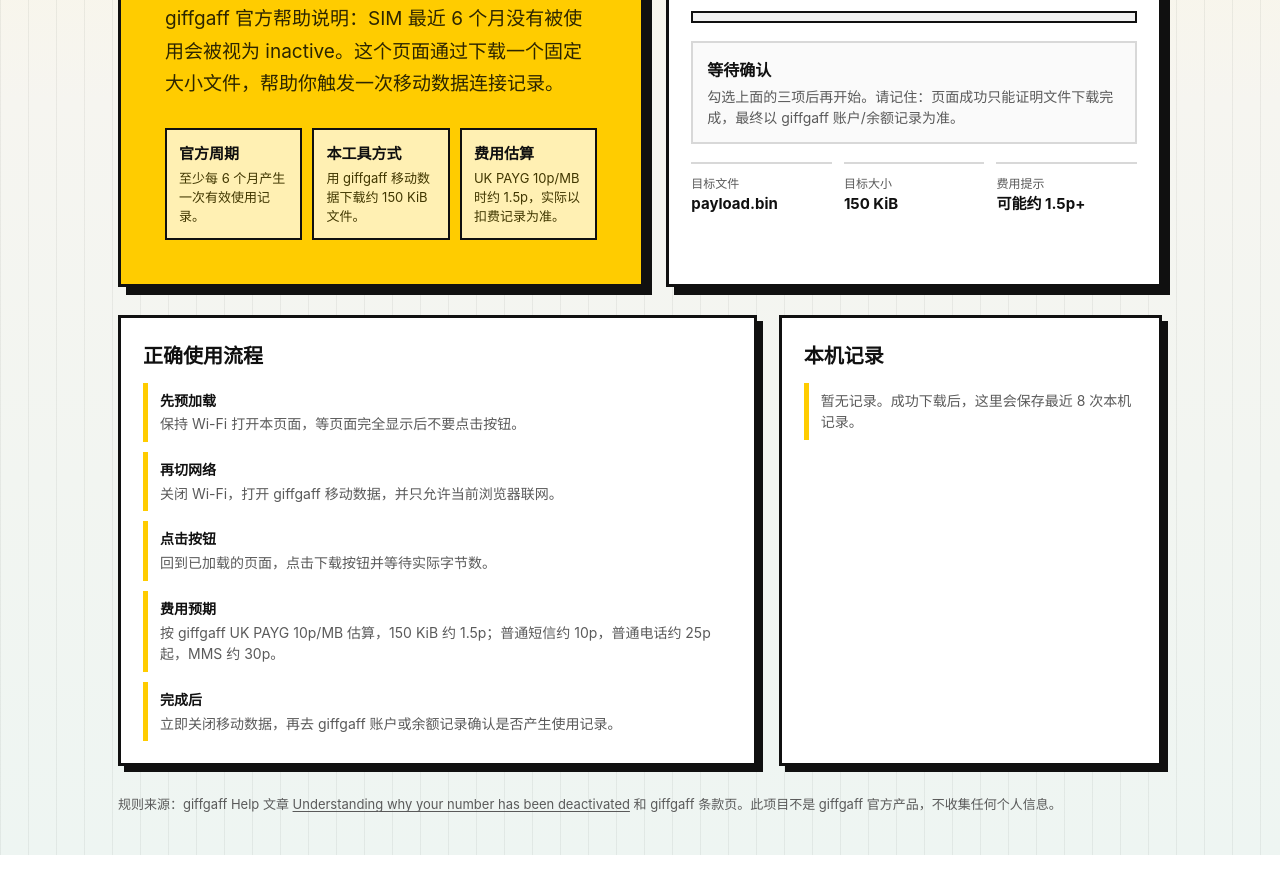
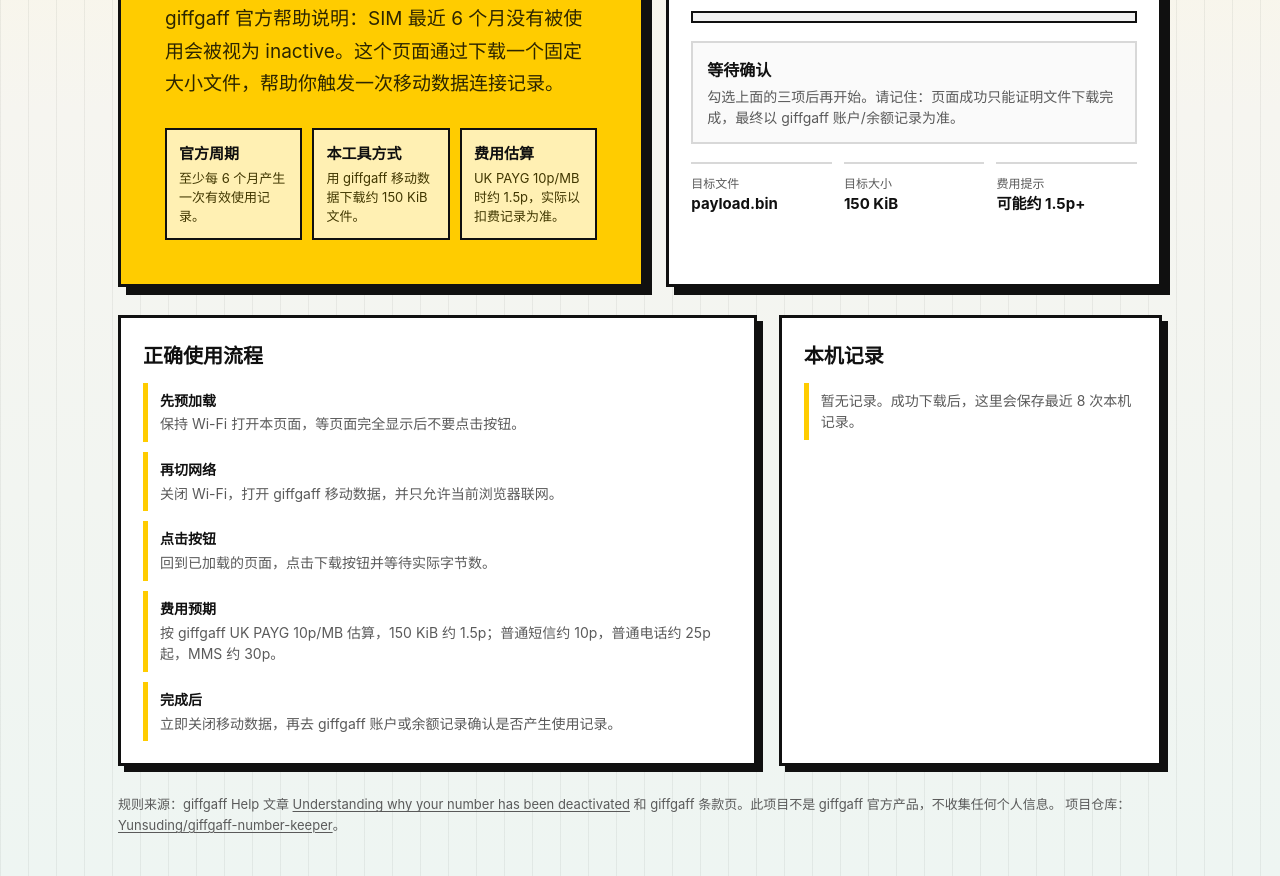
Before and after one commit to Yunsuding/giffgaff-number-keeper, a plain HTML site: page index.html in a window 1280 px wide. Shown: the part 444-1320 px from the top of the page. Before the commit the page ends 1299 px from the top, so only its background shows below. Drawn offline with Linux system fonts and the light colour scheme.

Commit message:
Add repository link to page footer

```diff
--- a/index.html
+++ b/index.html
@@ -563,6 +563,7 @@
       规则来源：giffgaff Help 文章
       <a href="https://help.giffgaff.com/en/articles/242797-understanding-why-your-number-has-been-deactivated" rel="noreferrer">Understanding why your number has been deactivated</a>
       和 giffgaff 条款页。此项目不是 giffgaff 官方产品，不收集任何个人信息。
+      项目仓库：<a href="https://github.com/Yunsuding/giffgaff-number-keeper" rel="noreferrer">Yunsuding/giffgaff-number-keeper</a>。
     </p>
   </main>
 
```
